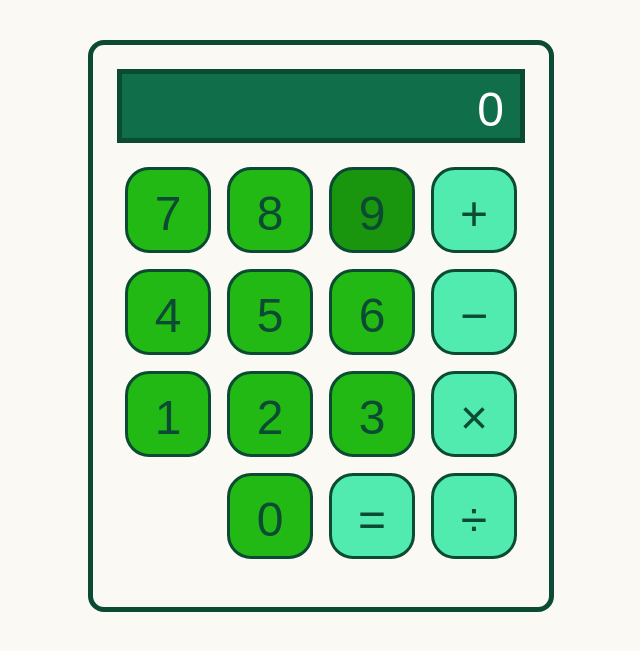
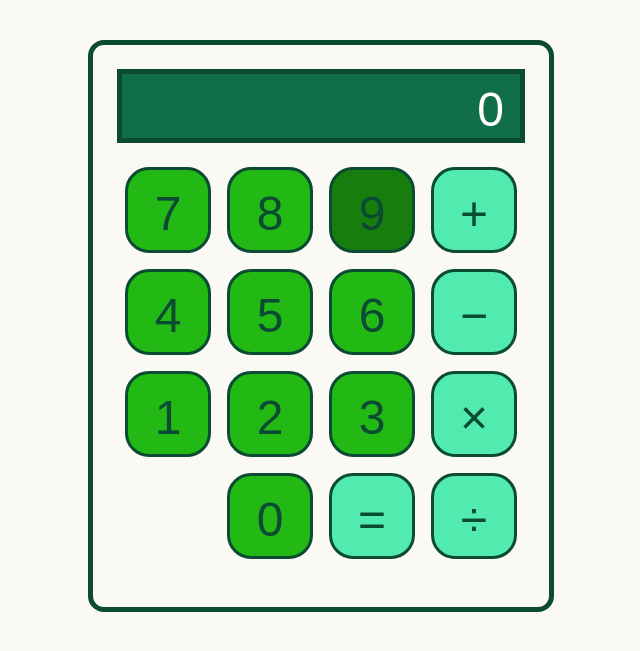
Before and after one commit to greeeenlu/DjangoWebApp, a Django app: page / in a window 1280 px wide, while the restyled element is pressed. Shown: the part 84-735 px from the top of the page, without its empty margins (319-959 px from the left). Run offline with Django 3.2, Linux system fonts and the light colour scheme.

Commit message:
change button color when clicked

```diff
--- a/WebApp/static/css/calculator.css
+++ b/WebApp/static/css/calculator.css
@@ -78,6 +78,10 @@ body {
     background-color: rgb(25, 149, 14);
 }
 
+.digital-btn:active{
+    background-color:  rgb(23, 126, 14);
+}
+
 .symbal-btn{
     background-color: rgb(81, 235, 176);
 }
@@ -85,3 +89,7 @@ body {
 .symbal-btn:hover{
     background-color: rgb(64, 185, 139);
 }
+
+.symbal-btn:active{
+    background-color: rgb(45, 134, 97);
+}
```
